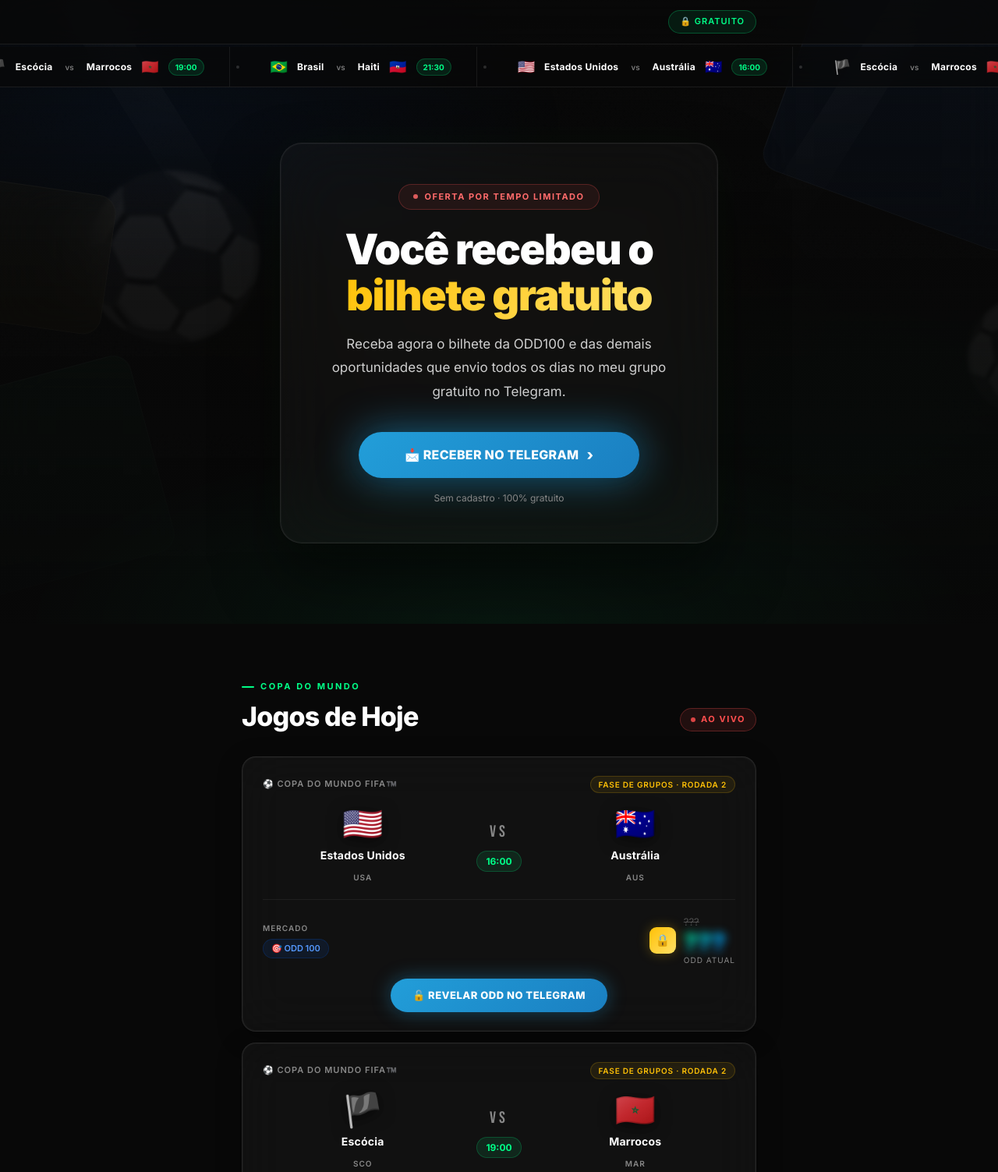
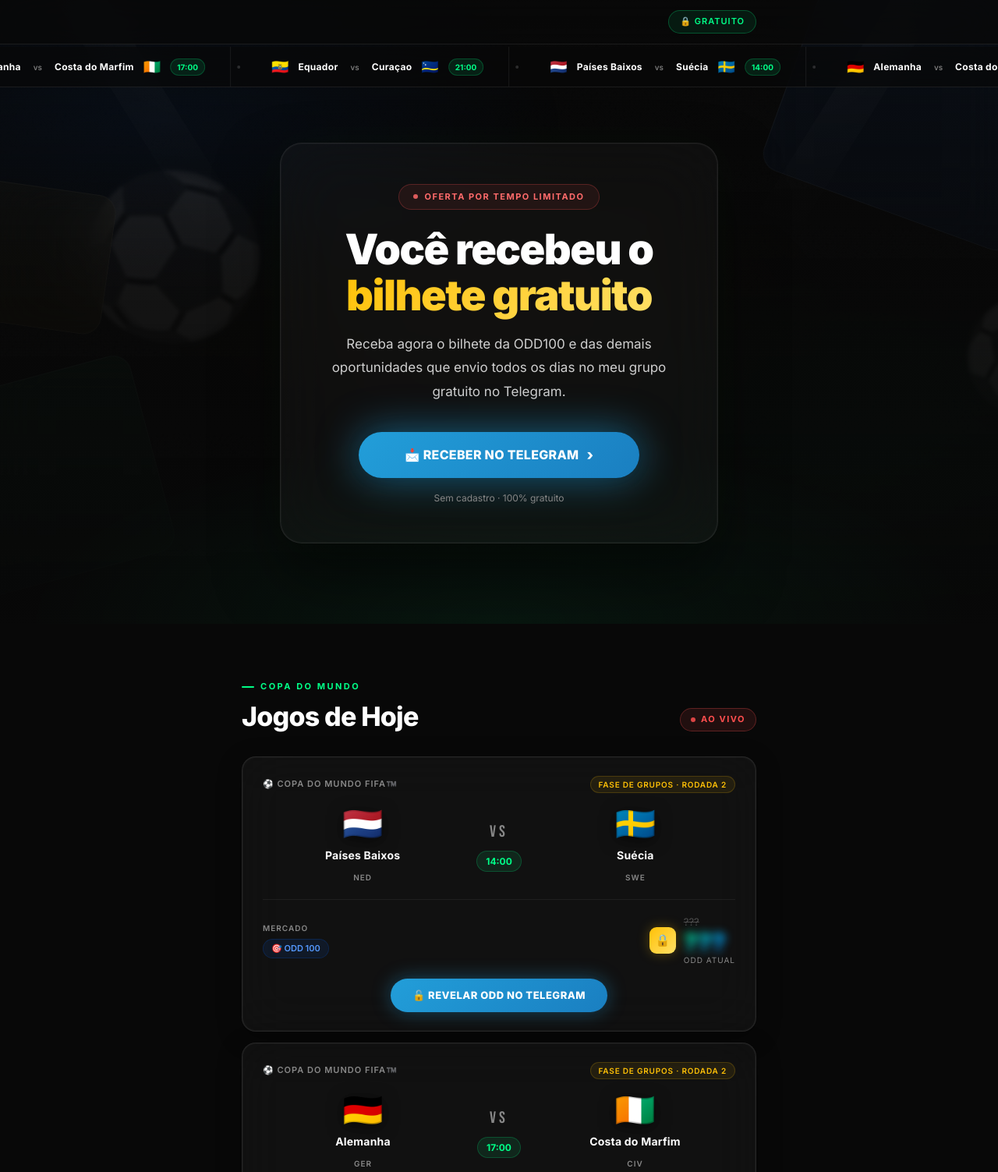
Before and after one commit to JCPrime01/jota-na-copa-hn, a plain HTML site: page index.html in a window 1280 px wide. Shown: the top 1503 px of the page at 78% size. Drawn offline with Linux system fonts and the light colour scheme.

Commit message:
feat(lp): Rodada 2 — Paises Baixos/Suecia, Alemanha/Costa do Marfim, Equador/Curacao

```diff
--- a/index.html
+++ b/index.html
@@ -588,21 +588,21 @@
 /* ── DATA ── */
 const matches = [
   {
-    f1:'🇺🇸', t1:'Estados Unidos',  a1:'USA',
-    f2:'🇦🇺', t2:'Austrália', a2:'AUS',
-    time:'16:00', phase:'Fase de Grupos · Rodada 2',
+    f1:'🇳🇱', t1:'Países Baixos', a1:'NED',
+    f2:'🇸🇪', t2:'Suécia', a2:'SWE',
+    time:'14:00', phase:'Fase de Grupos · Rodada 2',
     market:'ODD 100', oddOld:'???', odd:'???', locked:true
   },
   {
-    f1:'🏴', t1:'Escócia',  a1:'SCO',
-    f2:'🇲🇦', t2:'Marrocos', a2:'MAR',
-    time:'19:00', phase:'Fase de Grupos · Rodada 2',
+    f1:'🇩🇪', t1:'Alemanha', a1:'GER',
+    f2:'🇨🇮', t2:'Costa do Marfim', a2:'CIV',
+    time:'17:00', phase:'Fase de Grupos · Rodada 2',
     market:'ODD 100', oddOld:'???', odd:'???', locked:true
   },
   {
-    f1:'🇧🇷', t1:'Brasil', a1:'BRA',
-    f2:'🇭🇹', t2:'Haiti',  a2:'HAI',
-    time:'21:30', phase:'Fase de Grupos · Rodada 2',
+    f1:'🇪🇨', t1:'Equador', a1:'ECU',
+    f2:'🇨🇼', t2:'Curaçao', a2:'CUW',
+    time:'21:00', phase:'Fase de Grupos · Rodada 2',
     market:'ODD 100', oddOld:'???', odd:'???', locked:true
   },
 ];
@@ -661,9 +661,9 @@
 
 /* ── TICKER ── */
 const tickerData = [
-  { f1:'🇺🇸', t1:'Estados Unidos',  f2:'🇦🇺', t2:'Austrália',  time:'16:00' },
-  { f1:'🏴', t1:'Escócia',              f2:'🇲🇦', t2:'Marrocos',   time:'19:00' },
-  { f1:'🇧🇷', t1:'Brasil',          f2:'🇭🇹', t2:'Haiti',      time:'21:30' },
+  { f1:'🇳🇱', t1:'Países Baixos', f2:'🇸🇪', t2:'Suécia',         time:'14:00' },
+  { f1:'🇩🇪', t1:'Alemanha',           f2:'🇨🇮', t2:'Costa do Marfim', time:'17:00' },
+  { f1:'🇪🇨', t1:'Equador',            f2:'🇨🇼', t2:'Curaçao',    time:'21:00' },
 ];
 const inner = document.getElementById('tickerInner');
 let tickerHTML = '';
```
